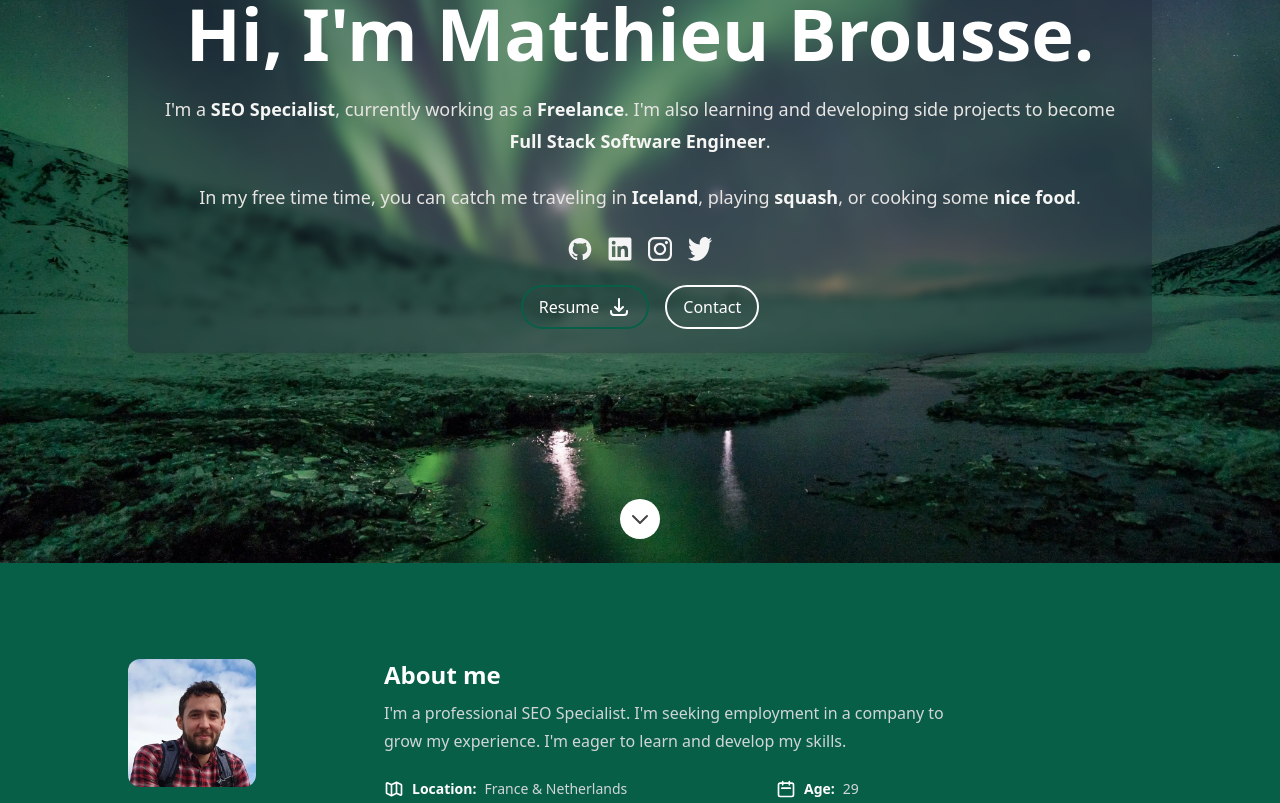
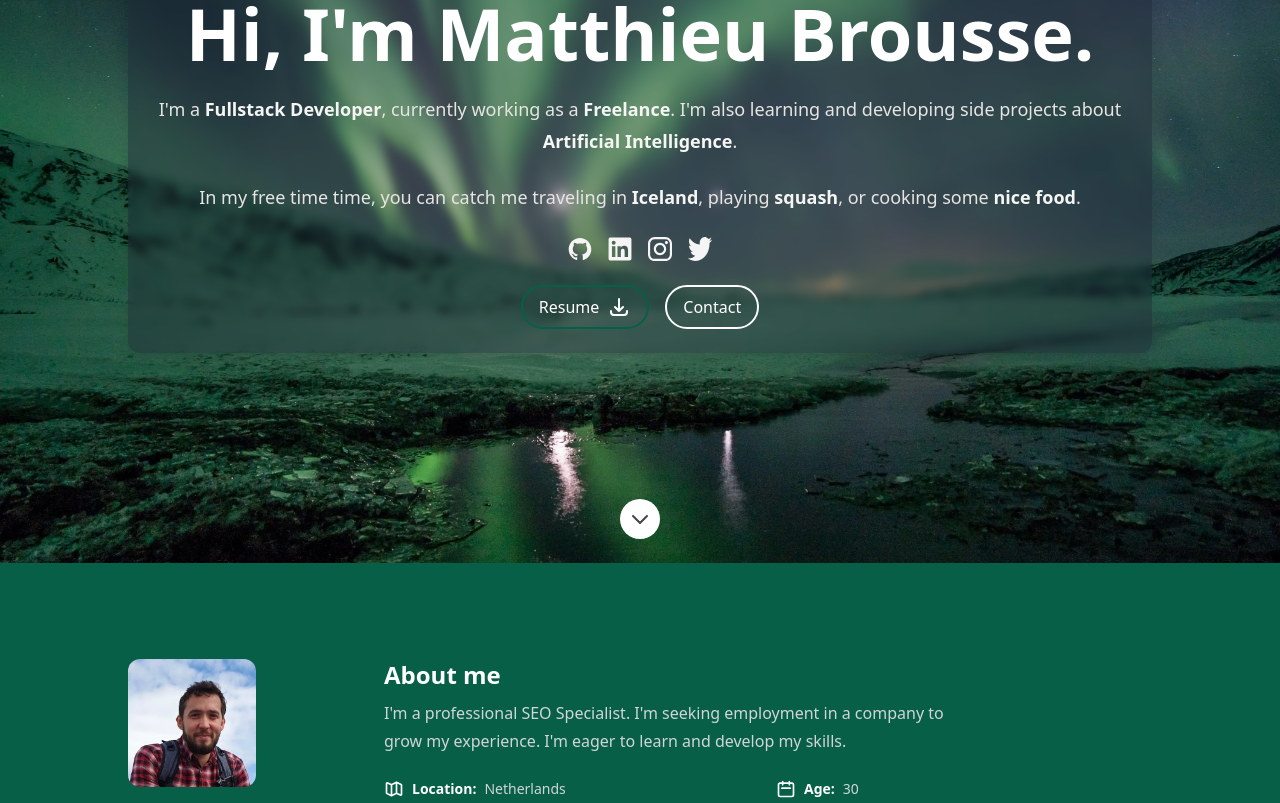
Before and after one commit to Mbr0/mbr0-portfolio, a Next.js app: page / in a window 1280 px wide. Shown: the part 237-1040 px from the top of the page. Built offline with nearby package versions, Linux system fonts and the light colour scheme.

Commit message:
Update data.tsx

```diff
--- a/src/data/data.tsx
+++ b/src/data/data.tsx
@@ -64,9 +64,9 @@ export const heroData: Hero = {
   description: (
     <>
       <p className="prose-sm text-stone-200 sm:prose-base lg:prose-lg">
-        I'm a <strong className="text-stone-100">SEO Specialist</strong>, currently working as a{' '}
-        <strong className="text-stone-100">Freelance</strong>. I'm also learning and developing side projects to become{' '}
-        <strong className="text-stone-100">Full Stack Software Engineer</strong>.
+        I'm a <strong className="text-stone-100">Fullstack Developer</strong>, currently working as a{' '}
+        <strong className="text-stone-100">Freelance</strong>. I'm also learning and developing side projects about{' '}
+        <strong className="text-stone-100">Artificial Intelligence</strong>.
       </p>
       <p className="prose-sm text-stone-200 sm:prose-base lg:prose-lg">
         In my free time time, you can catch me traveling in <strong className="text-stone-100">Iceland</strong>, playing{' '}
@@ -99,8 +99,8 @@ export const aboutData: About = {
   I'm seeking employment in a company to grow my experience. I'm eager to
   learn and develop my skills.`,
   aboutItems: [
-    {label: 'Location', text: 'France & Netherlands', Icon: MapIcon},
-    {label: 'Age', text: '29', Icon: CalendarIcon},
+    {label: 'Location', text: 'Netherlands', Icon: MapIcon},
+    {label: 'Age', text: '30', Icon: CalendarIcon},
     {label: 'Nationality', text: 'French', Icon: FlagIcon},
     {label: 'Interests', text: 'Formula 1, High Tech, Traveling & Hiking ', Icon: SparklesIcon},
     {label: 'Study', text: 'University of Reims', Icon: AcademicCapIcon},
@@ -142,11 +142,11 @@ export const skills: SkillGroup[] = [
       },
       {
         name: 'JavaScript',
-        level: 3,
+        level: 7,
       },
       {
         name: 'React',
-        level: 2,
+        level: 7,
       },
     ],
   },
@@ -163,7 +163,7 @@ export const skills: SkillGroup[] = [
       },
       {
         name: 'Node.js',
-        level: 2,
+        level: 7,
       },
     ],
   },
@@ -238,21 +238,9 @@ export const portfolioItems: PortfolioItem[] = [
     image: portfolioRogerEnergy,
   },
   {
-    title: 'Kleineheld',
-    description: 'Create your child’s own storybook with AI.',
-    url: 'https://kleineheld.nl',
-    image: portfolioKleineheld,
-  },
-  {
-    title: 'Simplyjardin.fr',
-    description: 'French blog and affiliate website about Garden tools.',
-    url: 'https://simplyjardin.fr',
-    image: porfolioSimplyjardin,
-  },
-  {
-    title: 'Startverbouwen.nl',
-    description: 'Start to renovate your home with the power of AI. (in development)',
-    url: 'https://startverbouwen.nl',
+    title: 'Canopy Studio',
+    description: 'On demand AI assistant. Find applications for your field or use our general model.',
+    url: 'https://canopy-lab.vercel.app',
     image: porfolioStartverbouwen,
   },
 ];
@@ -328,7 +316,7 @@ export const contact: ContactSection = {
     },
     {
       type: ContactType.Location,
-      text: 'France & Netherlands',
+      text: 'Netherlands',
       href: 'https://www.google.ca/maps/',
     },
     {
```
